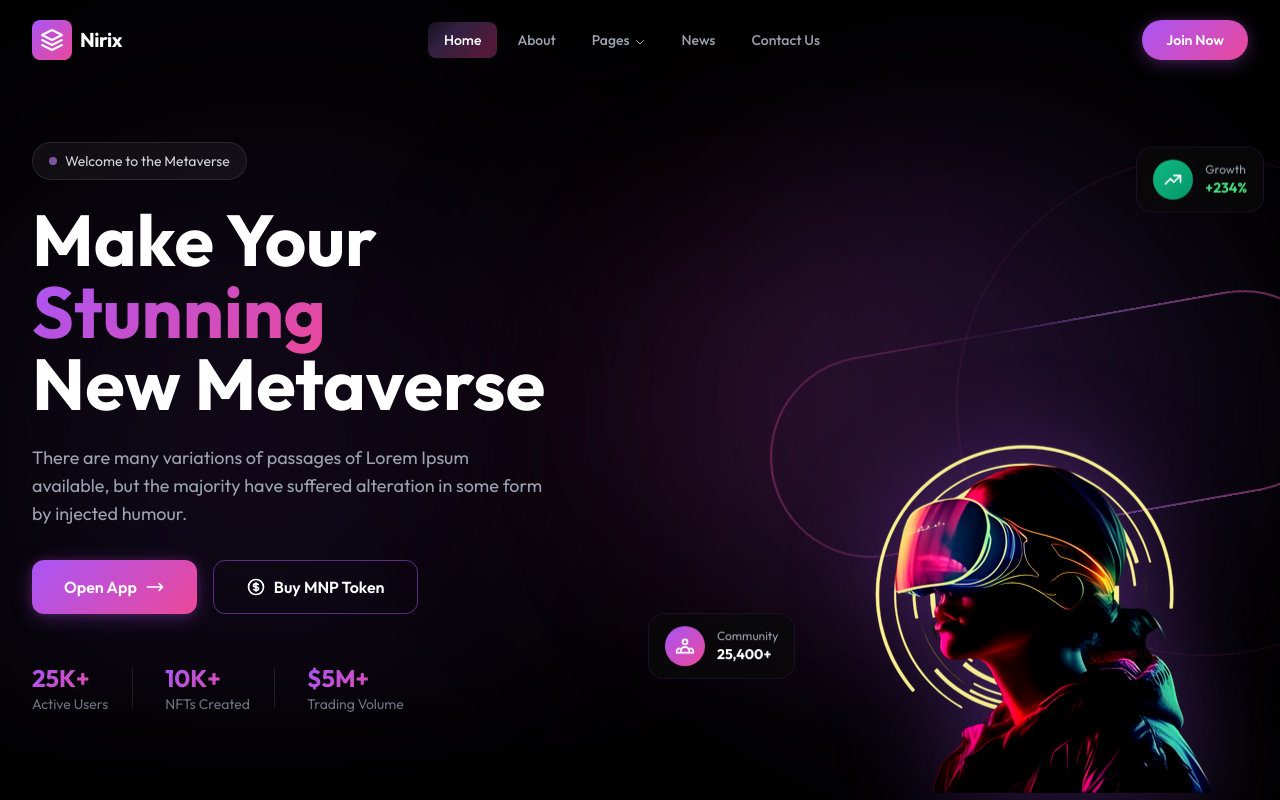
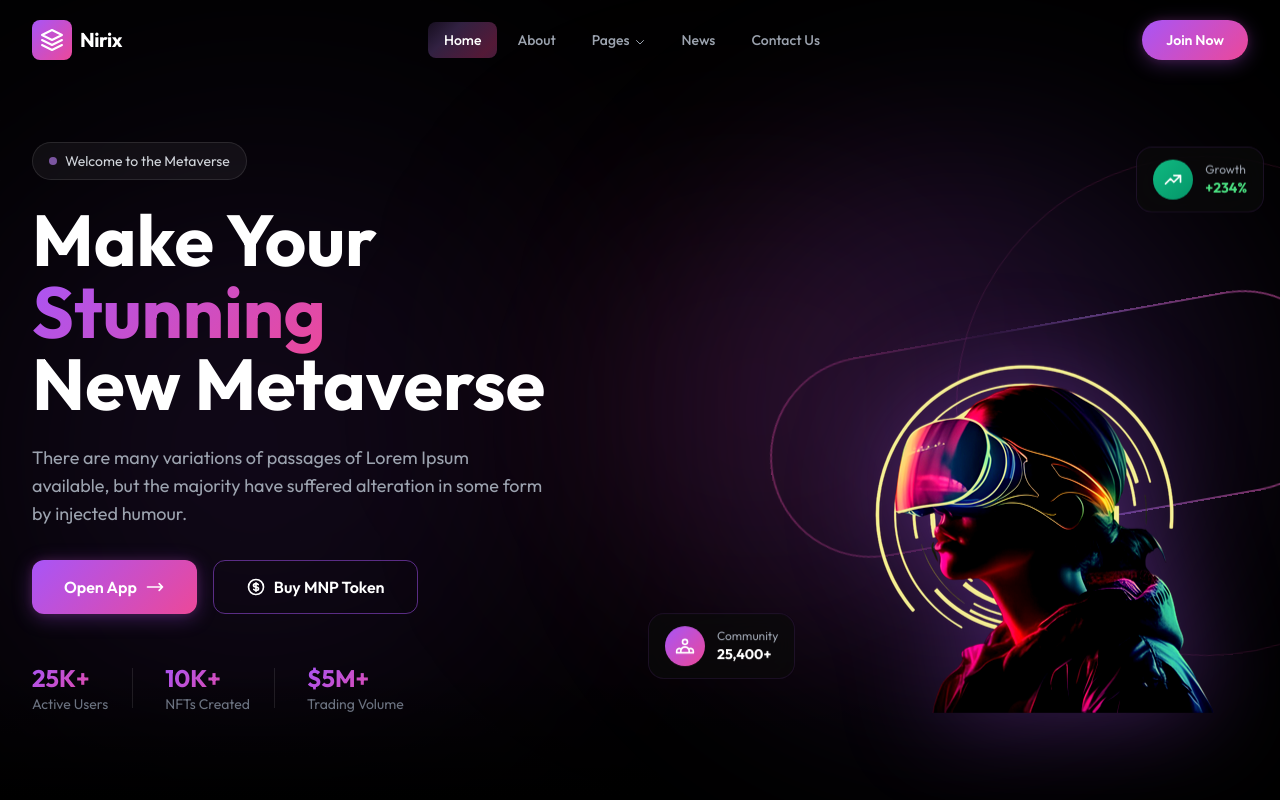
Before and after one commit to madhumithadasarathy/meta_nexus, a React (Vite) app: page / in a window 1280 px wide. Shown: the top 800 px of the page. Built offline with nearby package versions, Linux system fonts and the light colour scheme.

Commit message:
style: make hero image bigger and align to section base

```diff
--- a/src/components/Hero.jsx
+++ b/src/components/Hero.jsx
@@ -128,7 +128,7 @@ const Hero = () => {
                         <motion.img
                             src="/images/meta_hero.png"
                             alt="VR Experience"
-                            className="relative z-10 w-[400px] sm:w-[520px] lg:w-[700px] h-auto object-contain -mb-12 lg:-mb-20"
+                            className="relative z-10 w-[440px] sm:w-[560px] lg:w-[750px] h-auto object-contain mb-0"
                             style={{ filter: 'brightness(0.85) saturate(1.4) contrast(1.3) drop-shadow(0 0 50px rgba(168, 85, 247, 0.35))' }}
                             animate={{ y: [0, -12, 0] }}
                             transition={{ duration: 6, repeat: Infinity, ease: 'easeInOut' }}
```
